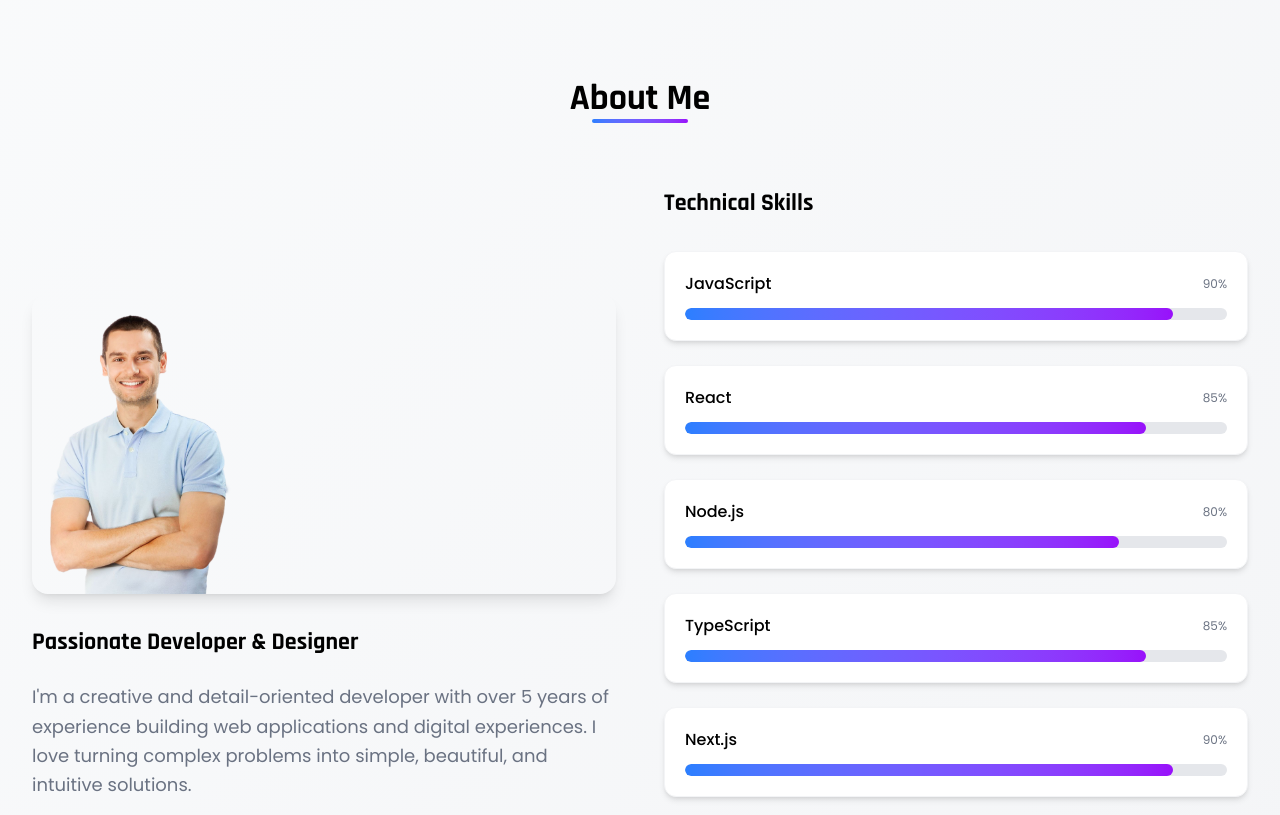
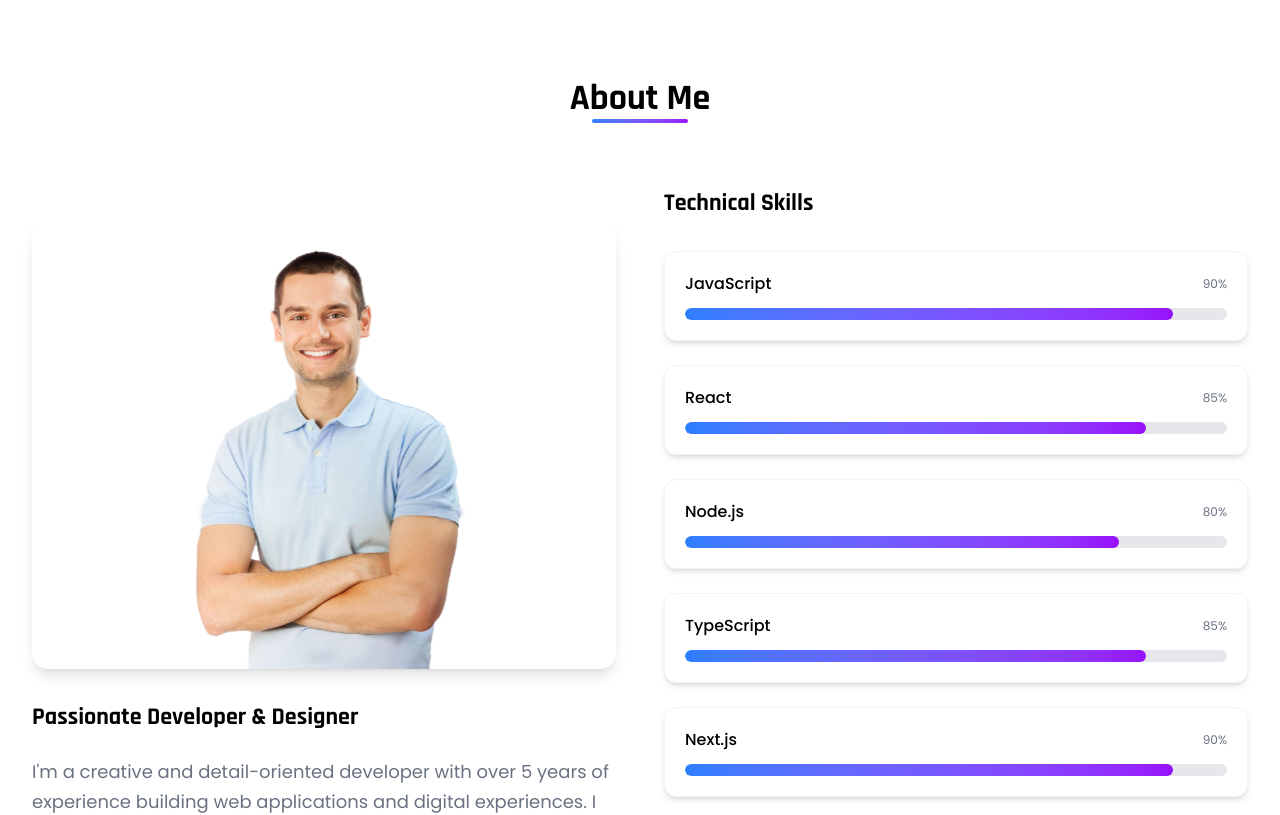
Before and after one commit to anik767/portfolio-next-js-static, a Next.js app: page / in a window 1280 px wide. Shown: the part 801-1616 px from the top of the page. Built offline with nearby package versions, Linux system fonts and the light colour scheme; a web font is replaced by a local one.

Commit message:
add smooth scroll

```diff
--- a/app/components/About.tsx
+++ b/app/components/About.tsx
@@ -15,7 +15,7 @@ const About = () => {
   ];
 
   return (
-    <section id="about" className="py-20 bg-gradient-to-br from-gray-50 to-gray-100">
+    <section id="about" className="py-20">
       <div className="max-w-7xl mx-auto px-4 sm:px-6 lg:px-8">
         <div className="text-center mb-16">
           <Text
@@ -34,7 +34,7 @@ const About = () => {
         <div className="grid grid-cols-1 lg:grid-cols-2 gap-12 items-center">
           {/* Left Column - Text Content */}
           <div>
-            <img className="w-full h-[300px] object-contain object-left rounded-2xl shadow-lg mb-8" src="\images\Home\damo.png" alt="Developer Profile" />
+            <img className="w-full h-[450px] object-contain object-center rounded-2xl  shadow-lg mb-8" src="\images\Home\damo.png" alt="Developer Profile" />
             <Text
               variant="h3"
               size="2xl"
@@ -95,7 +95,7 @@ const About = () => {
             </Text>
             <div className="space-y-6">
               {skills.map((skill, index) => (
-                        <Card key={index} variant="default" hover="fade" shadow="md">
+                <Card key={index} variant="default" hover="fade" shadow="md">
                   <div className="flex justify-between items-center mb-3">
                     <Text variant="body" fontFamily="poppins" weight="medium" color="black">
                       {skill.name}
@@ -118,7 +118,7 @@ const About = () => {
 
         {/* Additional Info */}
         <div className="mt-16 grid grid-cols-1 md:grid-cols-3 gap-8">
-                  <Card variant="elevated" padding="xl" hover="pulse" shadow="inner" className="text-center">
+          <Card variant="elevated" padding="xl" hover="pulse" shadow="inner" className="text-center">
             <Text variant="h2" size="4xl" fontFamily="rajdhani" gradient="blue" className="mb-3">
               100%
             </Text>
@@ -126,7 +126,7 @@ const About = () => {
               Client Satisfaction
             </Text>
           </Card>
-                  <Card variant="elevated" padding="xl" hover="pulse" shadow="inner" className="text-center">
+          <Card variant="elevated" padding="xl" hover="pulse" shadow="inner" className="text-center">
             <Text variant="h2" size="4xl" fontFamily="rajdhani" gradient="blue" className="mb-3">
               24/7
             </Text>
@@ -134,7 +134,7 @@ const About = () => {
               Support Available
             </Text>
           </Card>
-                  <Card variant="elevated" padding="xl" hover="pulse" shadow="inner" className="text-center">
+          <Card variant="elevated" padding="xl" hover="pulse" shadow="inner" className="text-center">
             <Text variant="h2" size="4xl" fontFamily="rajdhani" gradient="blue" className="mb-3">
               Fast
             </Text>
--- a/app/components/Footer.tsx
+++ b/app/components/Footer.tsx
@@ -138,19 +138,7 @@ const Footer = () => {
           </div>
         </div>
 
-        {/* Bottom Section */}
-        <div className="border-t border-gray-800 mt-8 pt-8">
-          <div className="flex flex-col md:flex-row justify-between items-center">
-            <div className="text-gray-400 text-sm mb-4 md:mb-0">
-              © {currentYear} John Doe. All rights reserved.
-            </div>
-            <div className="flex space-x-6 text-sm text-gray-400">
-              <a href="#" className="hover:text-white transition-colors">Privacy Policy</a>
-              <a href="#" className="hover:text-white transition-colors">Terms of Service</a>
-              <a href="#" className="hover:text-white transition-colors">Cookie Policy</a>
-            </div>
-          </div>
-        </div>
+
       </div>
     </footer>
   );
--- /dev/null
+++ b/app/components/GSAPScrollWrapper.tsx
@@ -0,0 +1,53 @@
+'use client';
+
+import { useEffect, useRef } from 'react';
+
+const GSAPScrollWrapper = ({ children }: { children: React.ReactNode }) => {
+  const scrollContainerRef = useRef<HTMLDivElement>(null);
+
+  useEffect(() => {
+    const initGSAPScroll = async () => {
+      if (typeof window !== 'undefined' && scrollContainerRef.current) {
+        const { gsap } = await import('gsap');
+        const { ScrollTrigger } = await import('gsap/ScrollTrigger');
+        const { ScrollSmoother } = await import('gsap/ScrollSmoother');
+
+        // Register the plugins (ScrollSmoother requires ScrollTrigger)
+        gsap.registerPlugin(ScrollTrigger, ScrollSmoother);
+
+        const smoother = ScrollSmoother.create({
+          wrapper: "#scroll-wrapper",
+          content: "#scroll-content",
+          smooth: 1.5,
+          effects: true,
+          normalizeScroll: true,
+        });
+
+        return smoother;
+      }
+    };
+
+    let smoother: any = null;
+
+    initGSAPScroll().then((scrollInstance) => {
+      smoother = scrollInstance;
+    });
+
+    // Cleanup on unmount
+    return () => {
+      if (smoother && typeof smoother.kill === 'function') {
+        smoother.kill();
+      }
+    };
+  }, []);
+
+  return (
+    <div id="scroll-wrapper" ref={scrollContainerRef}>
+      <div id="scroll-content">
+        {children}
+      </div>
+    </div>
+  );
+};
+
+export default GSAPScrollWrapper;
--- a/app/components/Hero.tsx
+++ b/app/components/Hero.tsx
@@ -6,7 +6,7 @@ import { Button, Badge, SocialLink, Text } from './common';
 const Hero = () => {
 
   return (
-    <section id="home" className="min-h-screen flex items-center  relative overflow-hidden">
+    <section id="home" className="min-h-screen flex items-center relative overflow-hidden bg-[#F4F1EA]">
       {/* Background Image */}
       <div
         className="absolute inset-0 bg-cover bg-center bg-no-repeat"
@@ -35,9 +35,12 @@ const Hero = () => {
               </div>
 
             {/* Main heading with enhanced effects */}
-            <div className="space-y-2">
+            <div className="space-y-0.5">
               <Text variant="h1" size="4xl" color="primary" fontFamily="rajdhani" className="md:text-5xl lg:text-6xl leading-[1.2] tracking-tight drop-shadow-2xl">
-                I AM Jhon Dio
+                I AM
+              </Text>
+              <Text variant="h1" size="4xl" color="primary" fontFamily="rajdhani" className="md:text-5xl lg:text-6xl leading-[1.2] tracking-tight drop-shadow-2xl">
+               Azmain Iqtidar Anik
               </Text>
               <Text
                 variant="h1"
@@ -83,21 +86,28 @@ const Hero = () => {
               </Button>
 
               <Button
-                scrollTo="contact"
+                onClick={() => {
+                  const link = document.createElement('a');
+                  link.href = '/damo.pdf';
+                  link.download = 'Azmain Iqtidar Anik.pdf';
+                  document.body.appendChild(link);
+                  link.click();
+                  document.body.removeChild(link);
+                }}
                 variant="outline"
                 size="sm"
                 color="gray"
               >
-                Get In Touch
+                Download Resume
                 <svg className="w-5 h-5 ml-3 group-hover:rotate-12 transition-transform duration-300" fill="none" stroke="currentColor" viewBox="0 0 24 24">
-                  <path strokeLinecap="round" strokeLinejoin="round" strokeWidth={2} d="M8 12h.01M12 12h.01M16 12h.01M21 12c0 4.418-4.03 8-9 8a9.863 9.863 0 01-4.255-.949L3 20l1.395-3.72C3.512 15.042 3 13.574 3 12c0-4.418 4.03-8 9-8s9 3.582 9 8z" />
+                  <path strokeLinecap="round" strokeLinejoin="round" strokeWidth={2} d="M12 10v6m0 0l-3-3m3 3l3-3m2 8H7a2 2 0 01-2-2V5a2 2 0 012-2h5.586a1 1 0 01.707.293l5.414 5.414a1 1 0 01.293.707V19a2 2 0 01-2 2z" />
                 </svg>
               </Button>
             </div>
 
             {/* Social Links */}
             <div className="space-y-6">
-              <Text variant="small" color="muted" weight="medium" className="tracking-wide">
+              <Text variant="caption" color="muted" weight="medium" className="tracking-wide">
                 Find me on
               </Text>
               <div className="flex space-x-6">
@@ -118,7 +128,7 @@ const Hero = () => {
                 {/* Replace this with your actual image */}
                 <img
                   src="/images/Home/damo.png"
-                  alt="Ralph Edwards - Full Stack Web Developer"
+                  alt="Azmain Iqtidar Anik - Full Stack Web Developer"
                   className="w-full h-full object-contain object-center transition-all group-hover:duration-500 ease- group-hover:scale-110"
                 />
 
--- a/app/components/common/Card.tsx
+++ b/app/components/common/Card.tsx
@@ -21,7 +21,7 @@ const Card = ({
   padding = 'md',
   shadow
 }: CardProps) => {
-  const baseClasses = "bg-white rounded-xl border border-gray-100 transition-all duration-300";
+  const baseClasses = "bg-white rounded-xl border border-gray-100 transition-all duration-300 shadow-md";
 
   const getShadowClasses = () => {
     if (shadow) {
--- a/app/globals.css
+++ b/app/globals.css
@@ -18,13 +18,27 @@
 
 @media (prefers-color-scheme: dark) {
   :root {
-    --background: #0a0a0a;
-    --foreground: #ededed;
+    --foreground: #F4F1EA;
   }
 }
 
 html {
   scroll-behavior: smooth;
+}
+
+/* GSAP ScrollSmoother */
+#scroll-wrapper {
+  height: 100vh;
+  overflow: hidden;
+  position: fixed;
+  top: 0;
+  left: 0;
+  width: 100%;
+}
+
+#scroll-content {
+  overflow: visible;
+  width: 100%;
 }
 
 body {
--- a/app/layout.tsx
+++ b/app/layout.tsx
@@ -1,6 +1,7 @@
 import type { Metadata } from "next";
 import { Inter, JetBrains_Mono, Poppins, Playfair_Display, Rajdhani } from "next/font/google";
 import "./globals.css";
+import GSAPScrollWrapper from "./components/GSAPScrollWrapper";
 
 const inter = Inter({
   variable: "--font-inter",
@@ -47,9 +48,11 @@ export default function RootLayout({
   return (
     <html lang="en" className={`${inter.variable} ${poppins.variable} ${playfair.variable} ${rajdhani.variable} ${jetbrainsMono.variable}`}>
       <body
-        className={`${inter.className} ${inter.variable} ${poppins.variable} ${playfair.variable} ${rajdhani.variable} ${jetbrainsMono.variable} antialiased`}
+        className={`${inter.className} ${inter.variable} ${poppins.variable} ${playfair.variable} ${rajdhani.variable} ${jetbrainsMono.variable} bg-[#F4F1EA] antialiased`}
       >
-        {children}
+        <GSAPScrollWrapper>
+          {children}
+        </GSAPScrollWrapper>
       </body>
     </html>
   );
--- a/app/page.tsx
+++ b/app/page.tsx
@@ -12,7 +12,7 @@ import BackToTopButton from './components/BackToTopButton';
 export default function Home() {
   return (
     <div className="min-h-screen">
-      {/* <Header /> */}
+      <Header />
       <main>
         <Hero />
         <About />
--- a/package.json
+++ b/package.json
@@ -8,6 +8,7 @@
     "start": "next start"
   },
   "dependencies": {
+    "gsap": "^3.13.0",
     "next": "15.5.4",
     "react": "19.1.0",
     "react-dom": "19.1.0",
```
Also changed, not shown: 2 other files (tests, documents, lock files or other folders).
